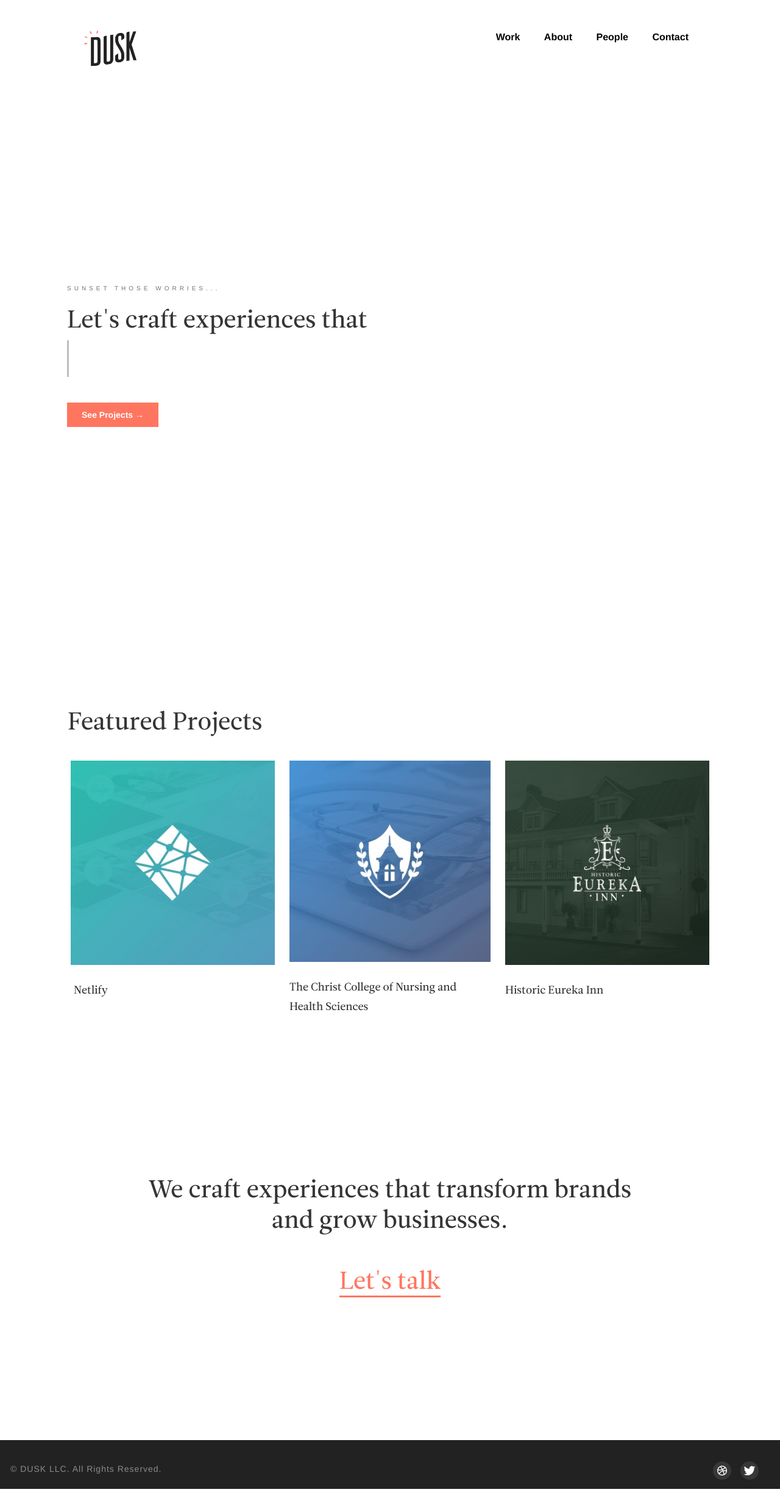
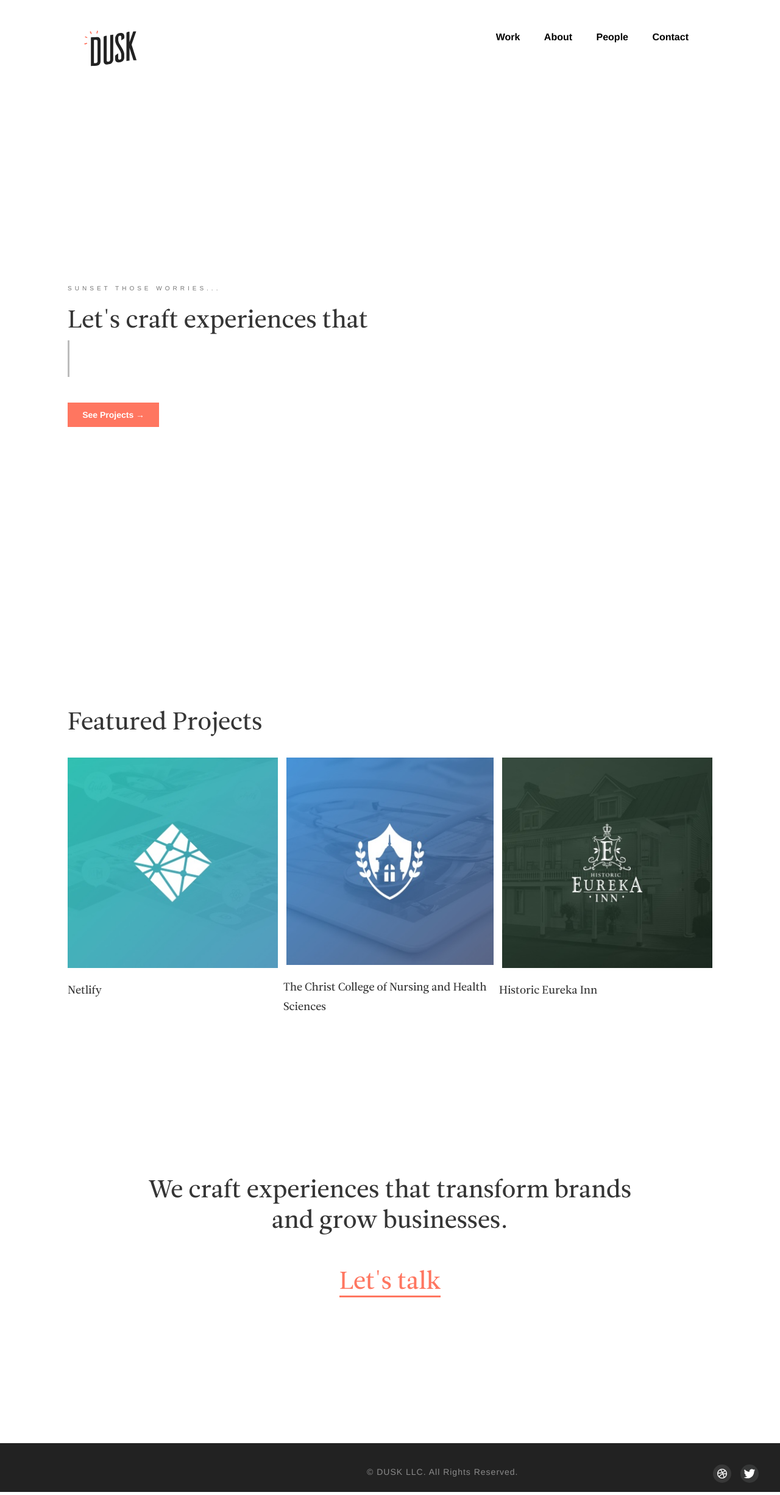
Before and after one commit to mountainbug95/6point0_jekyll, a Jekyll site: the page built from index.html, in a window 1280 px wide. Shown: the whole page at 61% size. Built offline with Jekyll 4.4.1, drawn with Linux system fonts in a browser that asks for light colours.

Commit message:
fixed left alignment and left and right margins of elements on the index page

```diff
--- a/assets/css/index-style.css
+++ b/assets/css/index-style.css
@@ -56,7 +56,7 @@
     }
 }
 
-/*blurb scaling*/
+/*blurb scaling*
 @media screen and (min-width: 400px) {
     .projects-blurb{
         margin-left: 70px;
@@ -185,7 +185,7 @@
 /*END FONT SCALING*/
 
 .tag-line{
-
+    white-space: normal;
 }
 
 .cursor{
@@ -391,11 +391,37 @@
     .project-listing-container{
         max-width: 350px;
     }
+
+    .project-img-left{
+        margin-right: 5px;
+    }
+
+    .project-img-middle{
+        margin-left: 5px;
+        margin-right: 5px;
+    }
+
+    .project-img-right{
+        margin-left: 5px;
+    }
 }
 
 @media screen and (max-width: 1200px) {
     .project-listing-container{
         max-width: 300px;
+    }
+
+    .project-img-left{
+        margin-right: 5px;
+    }
+
+    .project-img-middle{
+        margin-left: 5px;
+        margin-right: 5px;
+    }
+
+    .project-img-right{
+        margin-left: 5px;
     }
 }
 
@@ -423,15 +449,15 @@
         white-space: normal;
     }
 
-    .projects-container h1{
+    /*.projects-container h1{
         padding-left: 10px;
         padding-right: 10px;
-    }
+    }*/
 
     .project-listing-container{
         display: block;
-        padding-left: 10px;
-        padding-right: 10px;
+        /*padding-left: 10px;
+        padding-right: 10px;*/
         min-width: 100%;
     }
 
@@ -442,6 +468,14 @@
 
     .project-listing-container div img{
         min-width: 100%;
+        margin-left: 0;
+        margin-right: 0;
+        padding: 0;
+    }
+
+    .project-listing-container div{
+        margin-left: 0;
+        margin-right: 0;
     }
 }
 
@@ -466,6 +500,8 @@
 
 .projects-container h1{
     text-align: left;
+    padding-left: 0;
+    padding-right: 0;
     margin-bottom: 30px;
 }
 
@@ -473,6 +509,8 @@
     vertical-align: top;
     display: inline-block;
     white-space: normal;
+    padding-left: 0;
+    padding-right: 0;
 }
 
 .project-listing-container h3{
@@ -480,15 +518,17 @@
     font-size: 18px;
     line-height: 32px;
     margin: 10px;
+    margin-left: 0;
+    margin-right: 0;
 }
 
 /*left responsive image container*/
 .project-img-left{
     display: inline-block;
     margin-top: 5px;
-    margin-right: 5px;
+    /*margin-right: 5px;*/
     margin-bottom: 5px;
-    padding: 5px;
+    padding: 0;
 }
 
 .project-img-left a img{
@@ -521,10 +561,10 @@
 .project-img-middle{
     display: inline-block;
     margin-top: 5px;
-    margin-right: 5px;
-    margin-left: 5px;
+    /*margin-right: 5px;
+    margin-left: 5px;*/
     margin-bottom: 5px;
-    padding: 5px;
+    padding: 0;
 }
 
 .project-img-middle a img{
@@ -557,9 +597,9 @@
 .project-img-right{
     display: inline-block;
     margin-top: 5px;
-    margin-left: 5px;
+    /*margin-left: 5px;*/
     margin-bottom: 5px;
-    padding: 5px;
+    padding: 0;
 }
 
 .project-img-right a img{
--- a/assets/css/main-style.css
+++ b/assets/css/main-style.css
@@ -229,13 +229,27 @@ body{
     margin: 0;
     max-width: 100%;
     overflow-x: hidden;
+    text-align: center;    /*????????????????????????*/
+}
+@media screen and (min-width: 650px){
+    .content-container{
+        max-width: 100%;
+    }
+}
+@media screen and (max-width: 650px){
+    .content-container{
+        max-width: 90%;
+    }
 }
 
 .content-container{
-    max-width: 1200px;
-    margin-left: 3px;;
-    margin-right: 3px;
+    text-align: left;       /*????????????????????????*/
+    display: inline-block; /*????????????????????????*/
+
+    /*margin-left: 3px;
+    margin-right: 3px;*/
     margin-left: auto;
     margin-right: auto;
     overflow-x: hidden;
+
 }
```
